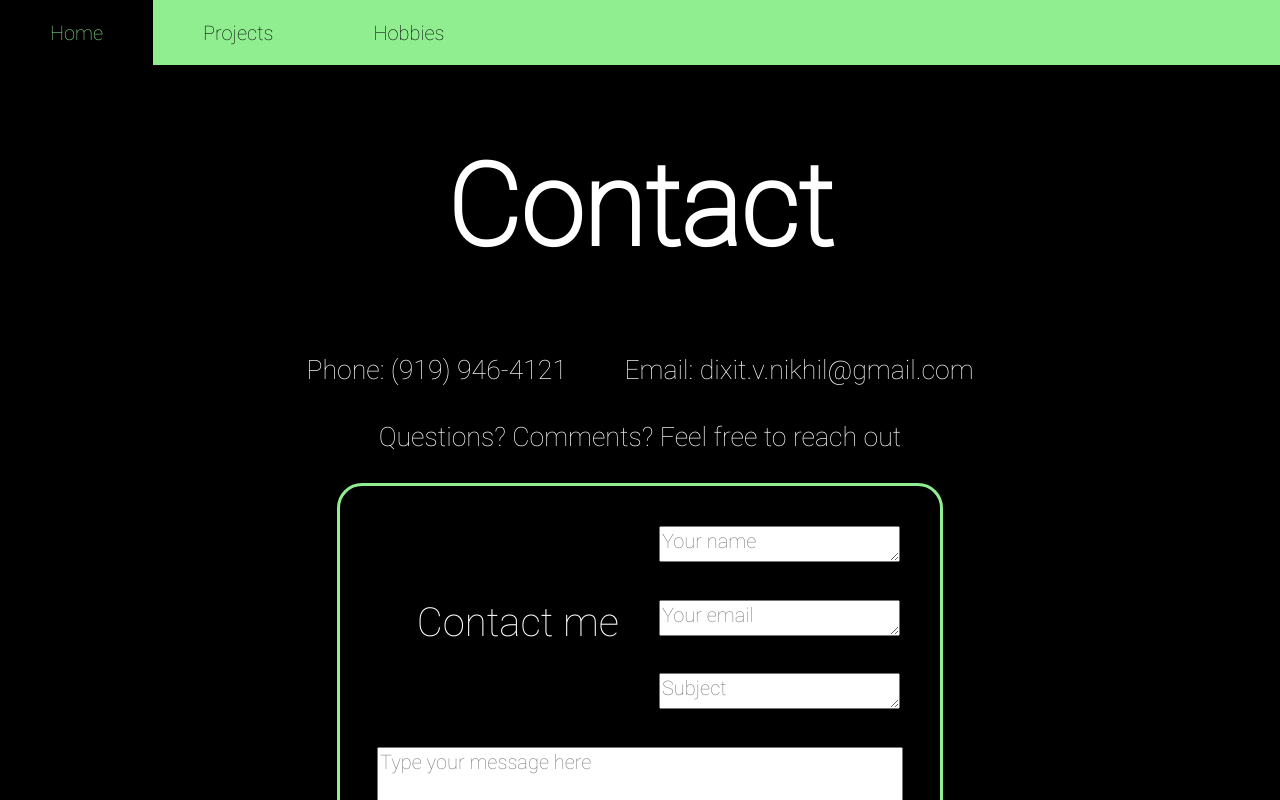
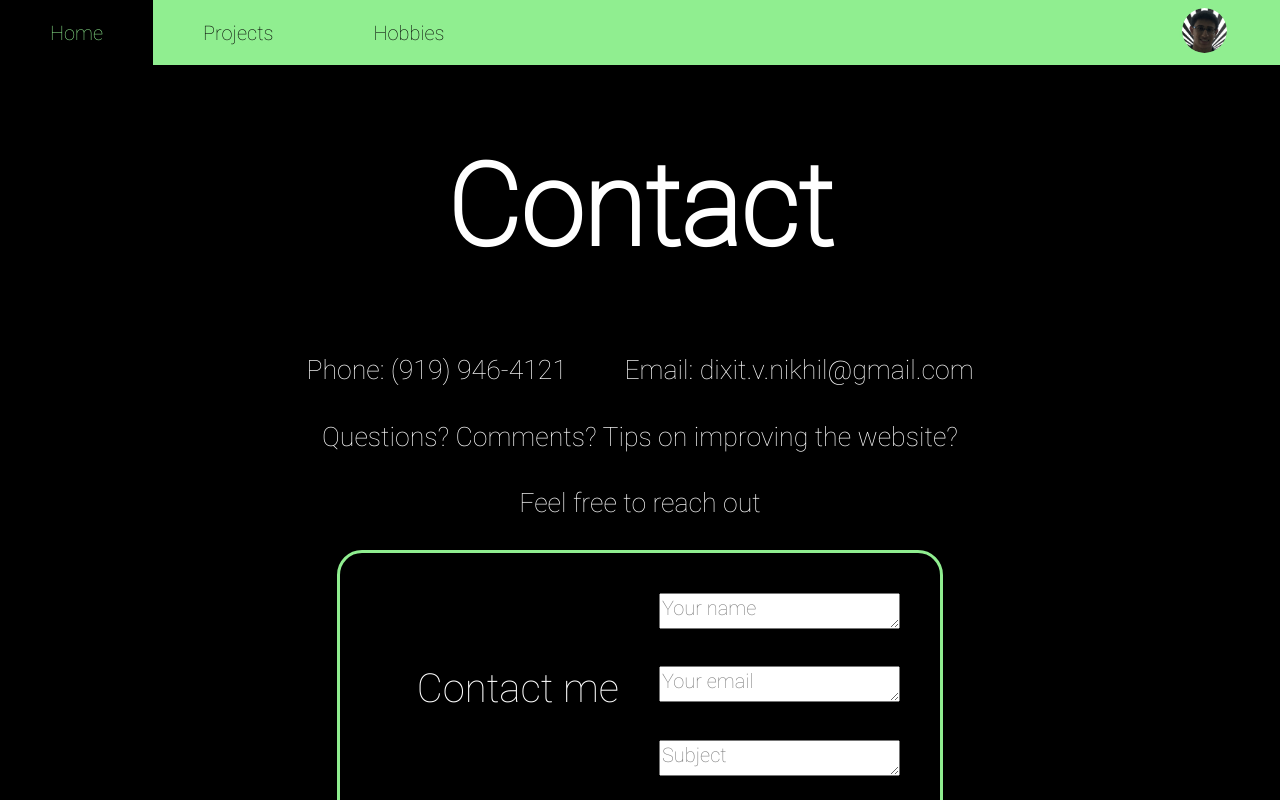
Before and after one commit to nvdixit/Portfolio, a React (Create React App) app in the folder portfolio/: page /Contact in a window 1280 px wide. Shown: the top 800 px of the page. Built offline with nearby package versions, Linux system fonts and the light colour scheme.

Commit message:
Added profile icon to navigation bar

```diff
--- a/portfolio/src/components/Contact.js
+++ b/portfolio/src/components/Contact.js
@@ -16,7 +16,8 @@ function Contact() {
                     Email: dixit.v.nikhil@gmail.com
 
                     <pre/>
-                    Questions? Comments? Feel free to reach out
+                    Questions? Comments? Tips on improving the website? <pre/>
+                    Feel free to reach out
                 </center>
             </p>
 
--- a/portfolio/src/components/NavigationBar/Navbar.css
+++ b/portfolio/src/components/NavigationBar/Navbar.css
@@ -22,3 +22,17 @@
     color: lightgreen;
     background-color: black;
 }
+
+#photoIcon {
+    list-style: none;
+    padding: 50px;
+    font-size: 15pt;
+    margin-left: auto;
+    align-items: center;
+}
+
+#picture {
+    border: solid;
+    border-radius: 50px;
+    border-color: lightgreen;
+}
--- a/portfolio/src/components/NavigationBar/Navbar.js
+++ b/portfolio/src/components/NavigationBar/Navbar.js
@@ -1,12 +1,16 @@
 import {Link} from "react-router-dom"
 import "./Navbar.css"
+import icon from './profile-pic.png'
 
 function Navbar(props) {
     return (
         <ul id="navbar" margin="0px">
-                <li id="navitem"><Link to={props.oneLink} style={{ textDecoration: 'none', color:"inherit" }}>{props.oneName}</Link></li>
-                <li id="navitem"><Link to={props.twoLink} style={{ textDecoration: 'none', color:"inherit" }}>{props.twoName}</Link></li>
-                <li id="navitem"><Link to={props.threeLink} style={{ textDecoration: 'none', color:"inherit"}}>{props.threeName}</Link></li>
+            <li id="navitem"><Link to={props.oneLink} style={{ textDecoration: 'none', color:"inherit" }}>{props.oneName}</Link></li>
+            <li id="navitem"><Link to={props.twoLink} style={{ textDecoration: 'none', color:"inherit" }}>{props.twoName}</Link></li>
+            <li id="navitem"><Link to={props.threeLink} style={{ textDecoration: 'none', color:"inherit"}}>{props.threeName}</Link></li>
+            <li id="photoIcon">
+                <img id="picture" src={icon} alt="Icon" height="45px"/>
+            </li>
         </ul>
     )
 }
```
Also changed, not shown: portfolio/src/components/Intro.js (line endings or trailing spaces), portfolio/src/components/NavigationBar/Icon.png (added), portfolio/src/components/NavigationBar/profile-pic.png (added).
